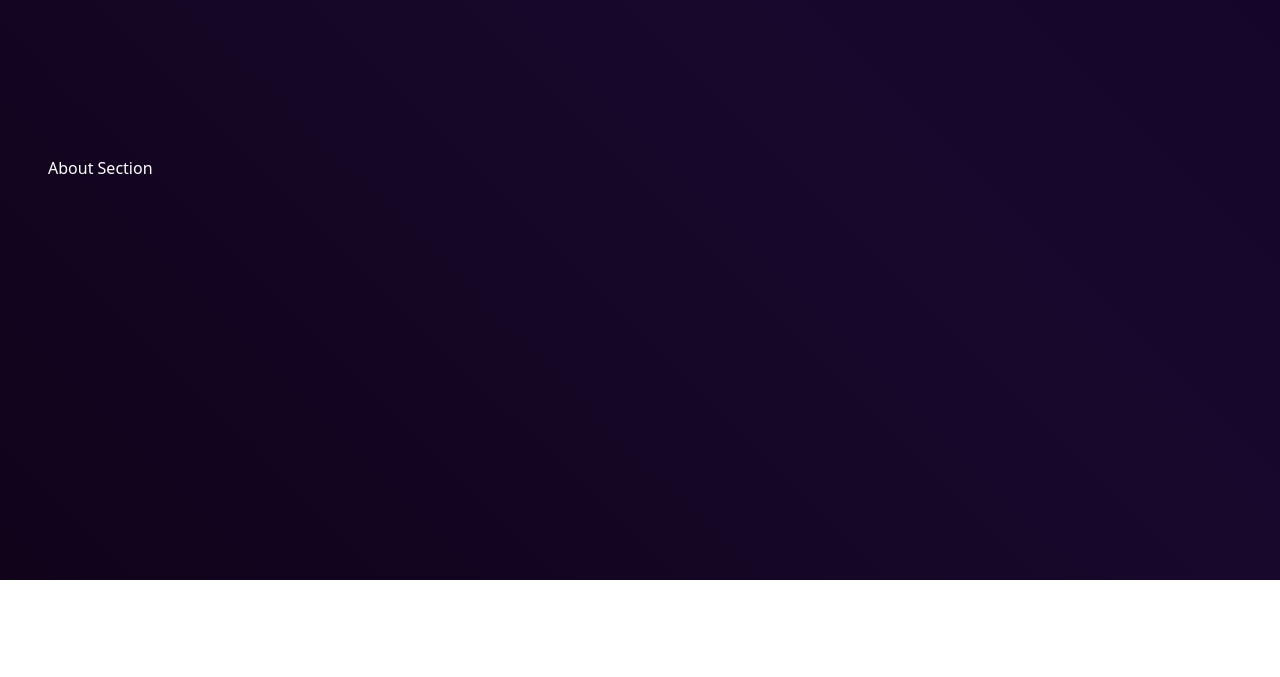
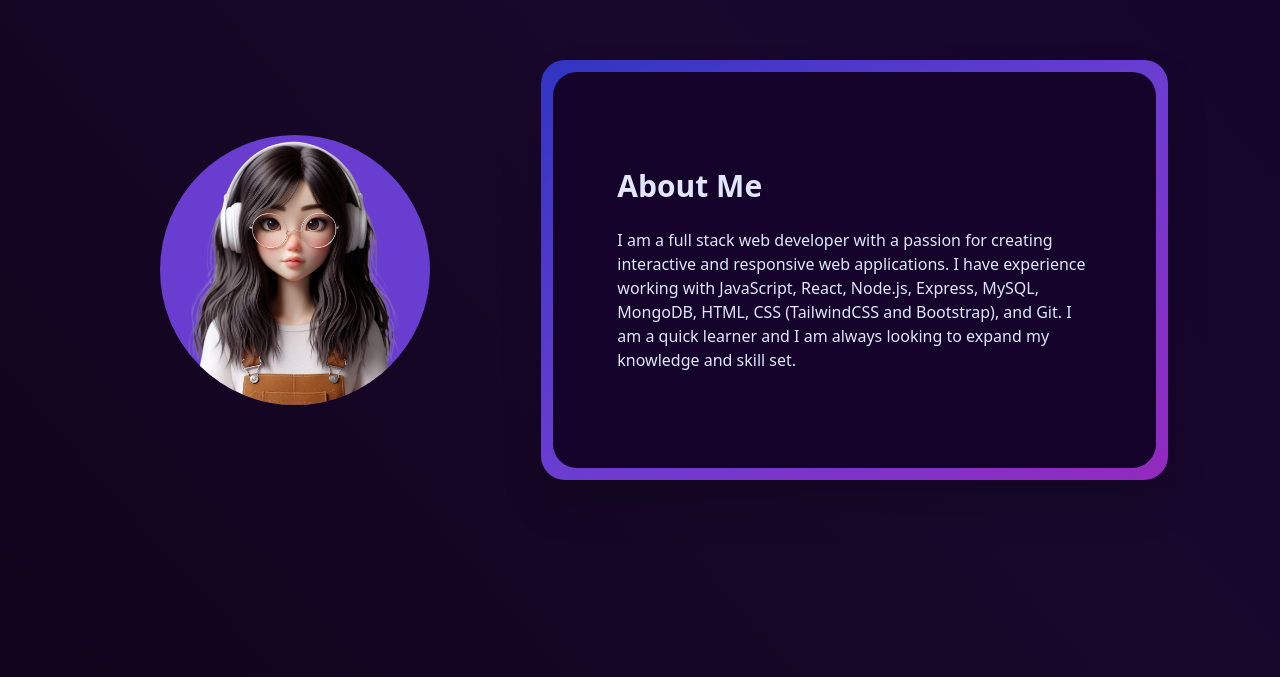
Before and after one commit to encarnac/portfolio, a React (Vite) app: page / in a window 1280 px wide. Shown: the part 690-1367 px from the top of the page. Before the commit the page ends 1270 px from the top, so only its background shows below. Built offline with nearby package versions, Linux system fonts and the light colour scheme.

Commit message:
Set up AboutMe layout and created gradient box around text (temporary)

```diff
--- a/index.html
+++ b/index.html
@@ -1,5 +1,5 @@
 <!DOCTYPE html>
-<html lang="en">
+<html lang="en" class="scroll-smooth">
   <head>
     <meta charset="UTF-8" />
     <link rel="icon" type="image/svg+xml" href="/vite.svg" />
--- a/src/components/AboutSection.jsx
+++ b/src/components/AboutSection.jsx
@@ -1,9 +1,28 @@
-import React from "react";
+import AboutPhoto from "../assets/about-pfp.png";
 
 const AboutSection = () => {
   return (
-    <div id="about" className="my-96 text-white">
-      About Section
+    <div id="about" className="my-72 grid grid-cols-1 lg:grid-cols-12">
+      <div className="col-span-5 place-self-center">
+        <div className="relative h-[200px] w-[200px] overflow-clip rounded-full bg-[#6a3dd1] lg:h-[270px] lg:w-[270px]">
+          <img src={AboutPhoto} />
+        </div>
+      </div>
+      <div className="col-span-7 mr-0 mt-12 place-self-center rounded-3xl bg-gradient-to-br from-[#3034C2] via-[#6A3DD1] to-[#9329BE] px-1 py-1 text-center shadow-2xl lg:mr-16 lg:mt-0 lg:text-left">
+        <div className="h-fit rounded-3xl bg-[#14022A] px-16 py-24 lg:m-2">
+          {" "}
+          <h1 className="mb-6 text-2xl font-extrabold text-indigo-100 md:text-3xl">
+            About Me
+          </h1>
+          <p className="text-indigo-100">
+            I am a full stack web developer with a passion for creating
+            interactive and responsive web applications. I have experience
+            working with JavaScript, React, Node.js, Express, MySQL, MongoDB,
+            HTML, CSS (TailwindCSS and Bootstrap), and Git. I am a quick learner
+            and I am always looking to expand my knowledge and skill set.
+          </p>
+        </div>
+      </div>
     </div>
   );
 };
--- a/src/components/HeroSection.jsx
+++ b/src/components/HeroSection.jsx
@@ -28,7 +28,7 @@ export default function Header() {
               />
             </h1>
             <p className="mb-6 text-base text-[#9d97a6] sm:text-lg lg:text-xl">
-              I'm a front-end developer from Los Angeles, CA
+              // I'm a front-end developer from Los Angeles, CA
             </p>
             <div className="">
               <button className="mr-4 w-full rounded-full bg-gradient-to-br from-[#3034C2] via-[#6A3DD1] to-[#9329BE] px-6 py-3 text-white sm:w-fit">
```
Also changed, not shown: src/assets/about-pfp.png (renamed from src/assets/about-me-pfp.png).
